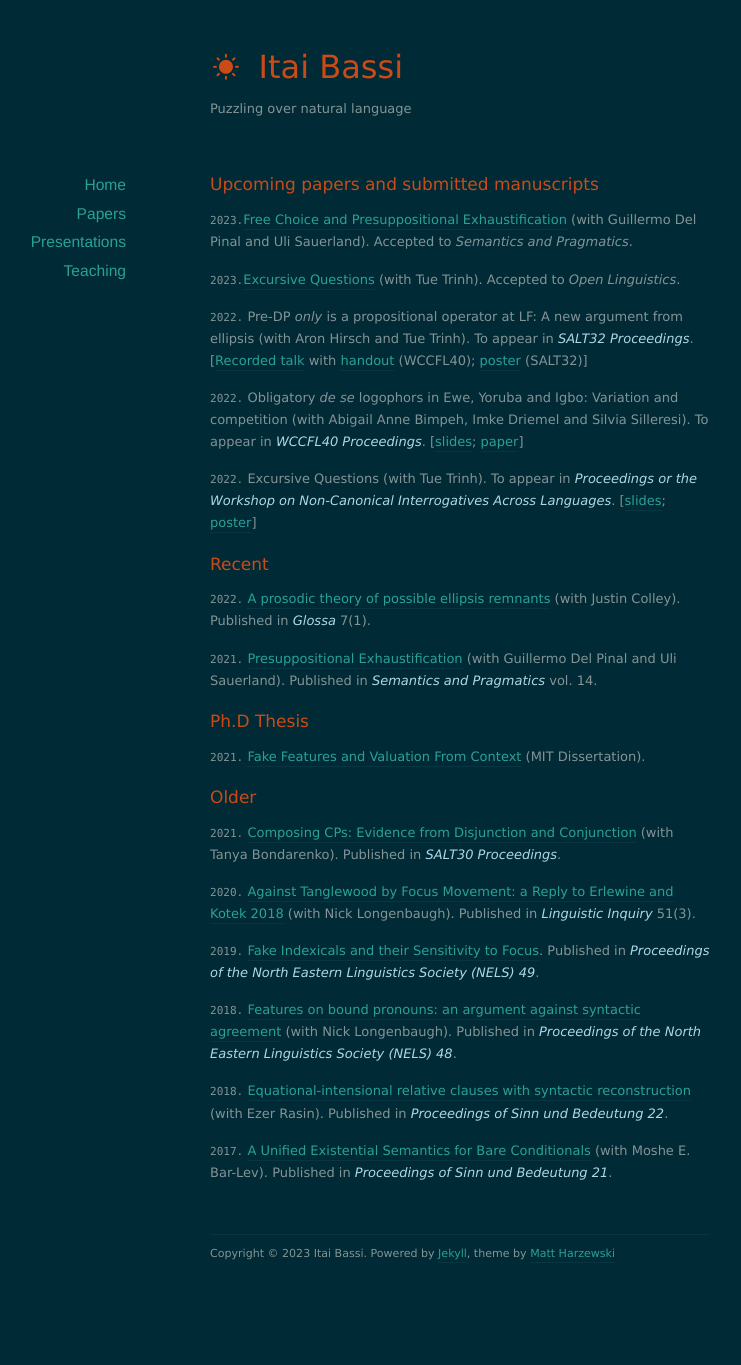
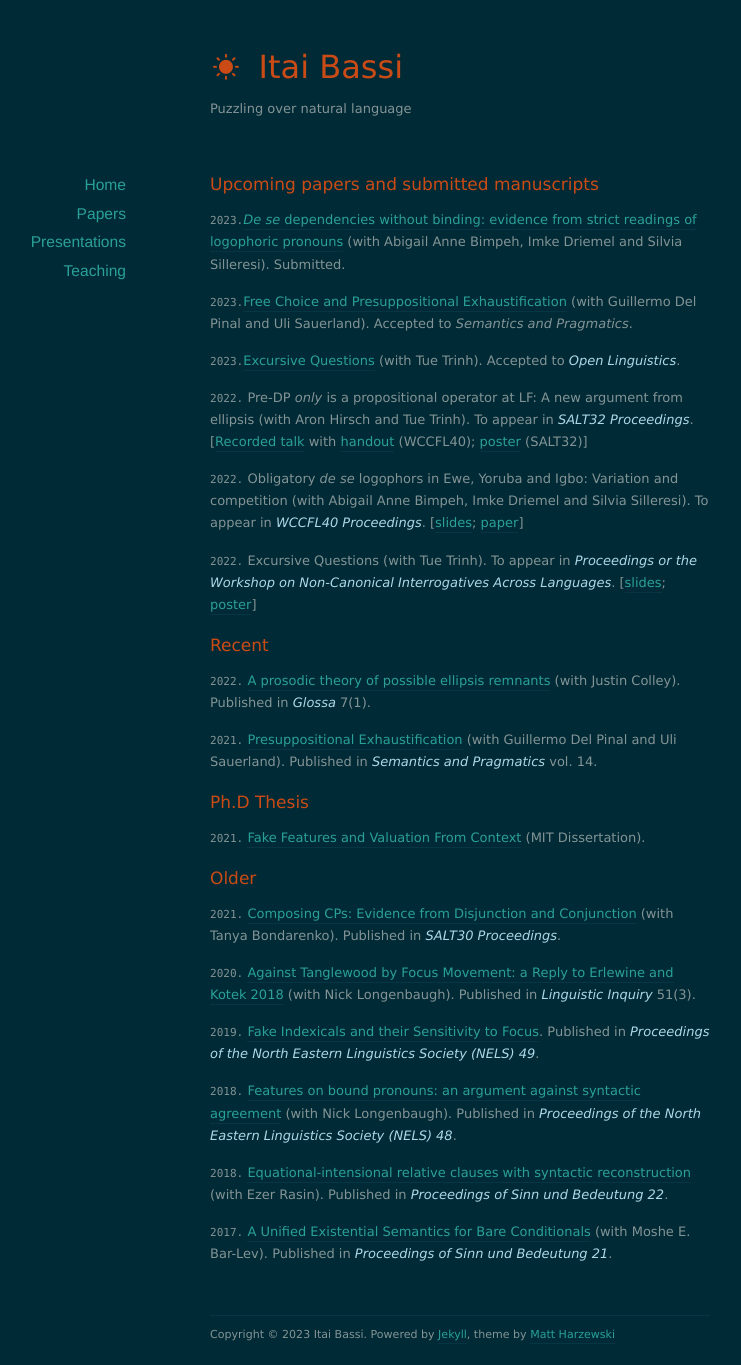
Before and after one commit to itaibassi/itaibassi.github.io, a Jekyll site: the page built from papers/index.markdown, in a window 1280 px wide. Shown: the whole page, without its empty margins (180-921 px from the left). Built offline with Jekyll 4.4.1, drawn with Linux system fonts in a browser that asks for light colours; nearby versions of some CDN libraries; before the commit the page ends 1284 px from its top, so only the background shows below that.

Commit message:
Update index.markdown

```diff
--- a/papers/index.markdown
+++ b/papers/index.markdown
@@ -9,9 +9,13 @@ title: Papers
 
 # Upcoming papers and submitted manuscripts
 
+`2023.`[*De se* dependencies without binding:
+evidence from strict readings of
+logophoric pronouns](https://www.dropbox.com/s/2r6zu3911bu1kg3/strict_logophors_submitted.pdf?dl=0) (with Abigail Anne Bimpeh, Imke Driemel and Silvia Silleresi). Submitted.
+
 `2023.`[Free Choice and Presuppositional Exhaustification](https://www.dropbox.com/s/way6x3z5rtsbf45/Presuppositional_exh_and_free_choice%20%283%29.pdf?dl=0) (with Guillermo Del Pinal and Uli Sauerland). Accepted to *Semantics and Pragmatics*.
 
-`2023.`[Excursive Questions](https://www.dropbox.com/s/2s9jjvtrf4zy1qa/Excursive_questions.pdf?dl=0) (with Tue Trinh). Accepted to *Open Linguistics*.
+`2023.`[Excursive Questions](https://www.dropbox.com/s/2s9jjvtrf4zy1qa/Excursive_questions.pdf?dl=0) (with Tue Trinh). Accepted to *<font color="lightblue"> Open Linguistics</font>*.
 
 
 `2022.` Pre-DP *only* is a propositional operator at LF: A new argument from ellipsis (with Aron Hirsch and Tue Trinh). To appear in *<font color="lightblue"> SALT32 Proceedings</font>*.
```
